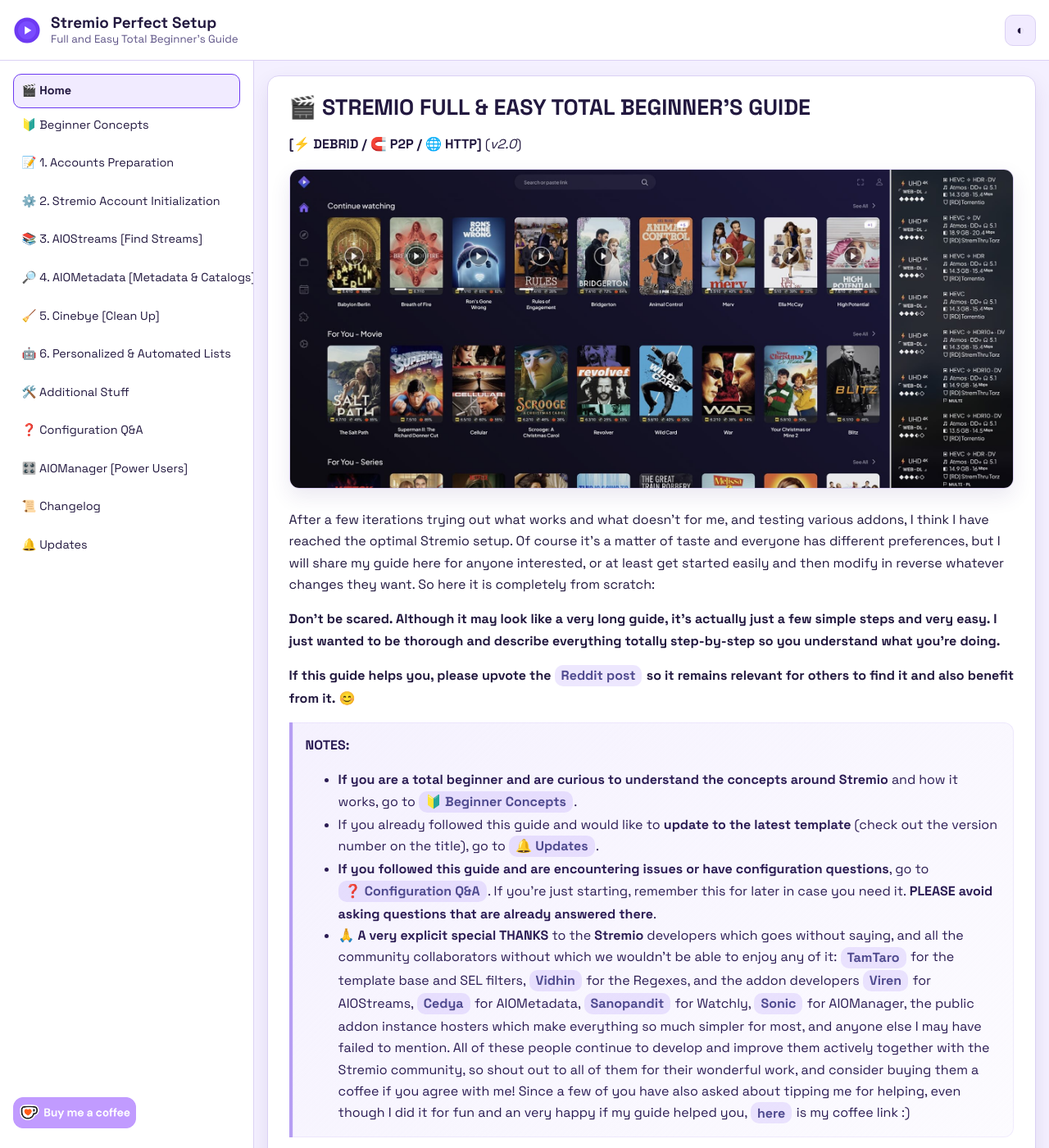
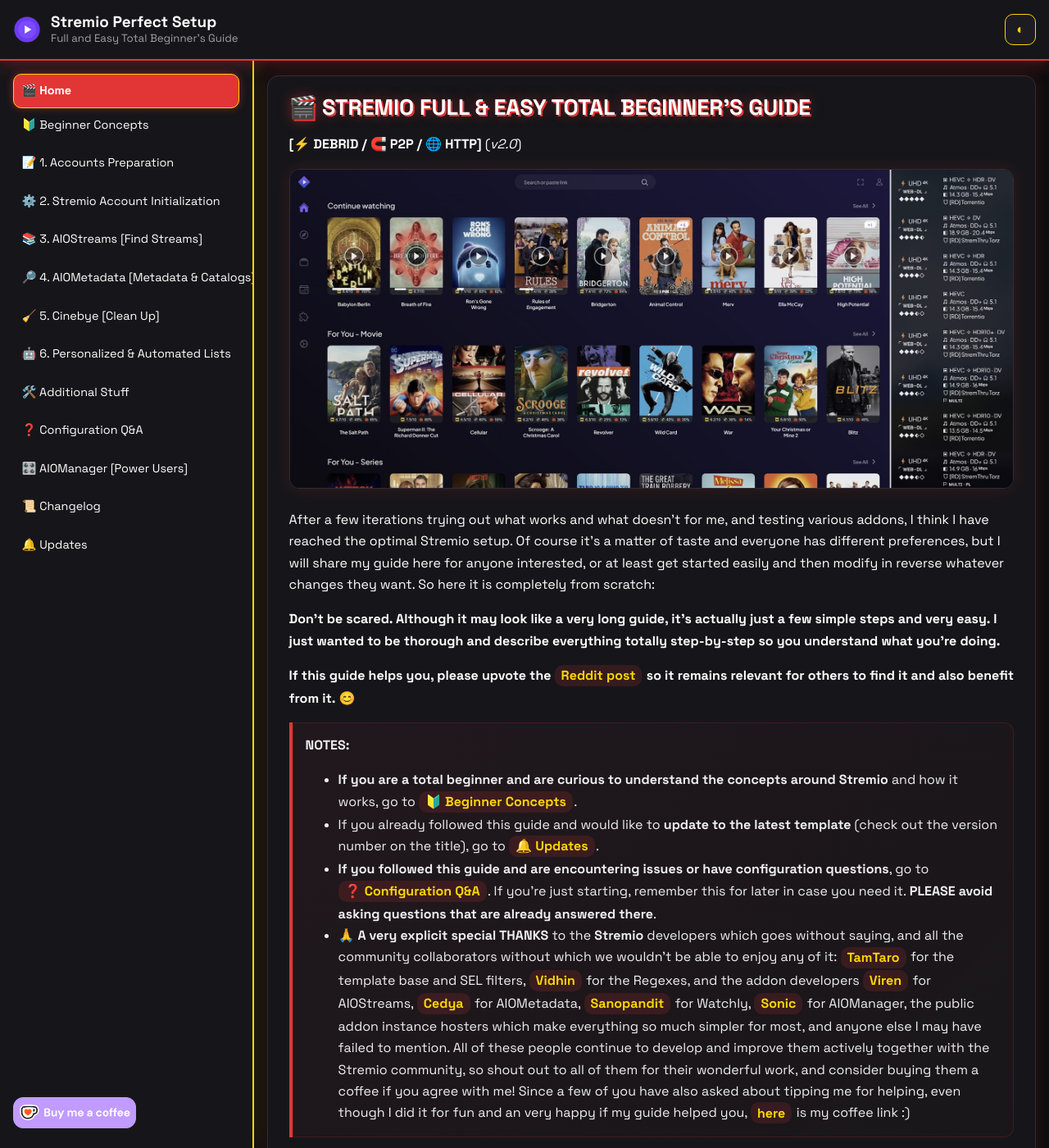
Before and after one commit to bimbipsubteam/bimbip-stremio, a Jekyll site: the page built from docs/index.md, in a window 1280 px wide and 1400 px high. Shown: the whole window at 82% size. Built offline with Jekyll 4.4.1, drawn with Linux system fonts in a browser that asks for light colours.

Commit message:
Update style.css

```diff
--- a/docs/assets/css/style.css
+++ b/docs/assets/css/style.css
@@ -1,38 +1,38 @@
 :root {
   --header-height: 74px;
   --sidebar-width: clamp(310px, 24vw, 410px);
-  --bg: #f4f0ff;
-  --panel: #ffffff;
-  --panel-2: #f1ebff;
-  --text: #22183f;
-  --muted: #5e5487;
-  --accent: #6d3af2;
-  --accent-2: #8f68ff;
-  --border: #dbd1f4;
-  --shadow: 0 10px 24px rgba(57, 35, 116, 0.1);
+
+  /* Palette Deadpool & Wolverine - Vapor Edition */
+  --bg: #0d0d0f;              /* Đen sâu */
+  --panel: #16161a;           /* Xám đen */
+  --panel-2: #1c1c22;
+  --text: #ffffff;
+  --muted: #a0a0a5;
+
+  --accent: #E23636;          /* Đỏ Deadpool */
+  --accent-2: #FFD700;        /* Vàng Wolverine */
+
+  --border: #2d2d35;
+  --shadow: 0 0 20px rgba(226, 54, 54, 0.15); /* Glow đỏ nhẹ */
   --radius: 14px;
-  --pill-bg: rgba(109, 58, 242, 0.12);
-  --pill-text: #4f4a8f;
-  --quote-bg: color-mix(in srgb, var(--accent) 7%, white 93%);
-  --quote-border: color-mix(in srgb, var(--accent) 34%, var(--border) 66%);
-  --quote-text: color-mix(in srgb, var(--text) 88%, var(--accent) 12%);
+
+  --pill-bg: rgba(226, 54, 54, 0.15);
+  --pill-text: #FFD700;       /* Chữ vàng trên nền đỏ */
+
+  --quote-bg: rgba(226, 54, 54, 0.05);
+  --quote-border: #E23636;
+  --quote-text: #f0f0f0;
 }
 
+/* Ép chế độ tối luôn rực rỡ */
 html[data-theme="dark"] {
-  --bg: #171127;
-  --panel: #211738;
-  --panel-2: #2a1f45;
-  --text: #f3eefe;
-  --muted: #c3b6ec;
-  --accent: #9c7dff;
-  --accent-2: #b49dff;
-  --border: #3a2d5b;
-  --shadow: 0 12px 28px rgba(0, 0, 0, 0.38);
-  --pill-bg: rgba(180, 157, 255, 0.16);
-  --pill-text: #efe9ff;
-  --quote-bg: color-mix(in srgb, var(--accent) 12%, var(--panel) 88%);
-  --quote-border: color-mix(in srgb, var(--accent) 42%, var(--border) 58%);
-  --quote-text: color-mix(in srgb, var(--text) 92%, var(--accent) 8%);
+  --bg: #050505;
+  --panel: #0f0f12;
+  --panel-2: #1a1a1f;
+  --border: #331a1a;          /* Border đỏ tối */
+  --accent: #E23636;
+  --accent-2: #FFD700;
+  --shadow: 0 0 25px rgba(226, 54, 54, 0.25);
 }
 
 * { box-sizing: border-box; }
@@ -414,3 +414,63 @@
     border-radius: 12px;
   }
 }
+
+/* Hiệu ứng Tiêu đề phát sáng kiểu Deadpool */
+h1, h2, h3 {
+  color: #fff !important;
+  text-shadow: 2px 2px 0px var(--accent), 0 0 15px rgba(226, 54, 54, 0.5);
+  text-transform: uppercase;
+  font-weight: 800 !important;
+}
+
+/* Thanh Topbar - Border Đỏ Deadpool rực rỡ */
+.topbar {
+  border-bottom: 2px solid var(--accent) !important;
+  box-shadow: 0 4px 20px rgba(226, 54, 54, 0.3);
+}
+
+/* Thanh Sidebar - Border Vàng Wolverine xẻ dọc */
+.sidebar {
+  border-right: 2px solid var(--accent-2) !important;
+  box-shadow: 5px 0 20px rgba(255, 215, 0, 0.1);
+}
+
+/* Biến các link thành màu vàng rực rỡ của Wolverine */
+a {
+  color: var(--accent-2);
+  transition: all 0.3s ease;
+}
+
+a:hover {
+  color: #fff;
+  text-shadow: 0 0 10px var(--accent-2);
+}
+
+/* Biến các nút Icon thành màu Đỏ/Vàng */
+.icon-btn {
+  border-color: var(--accent-2) !important;
+  color: var(--accent-2) !important;
+}
+
+.icon-btn:hover {
+  background: var(--accent) !important;
+  color: #fff !important;
+  border-color: var(--accent) !important;
+  box-shadow: 0 0 15px var(--accent);
+}
+
+/* Thanh điều hướng đang chọn (Active) */
+.nav-link[aria-current="page"] {
+  background: var(--accent) !important; /* Nền đỏ */
+  color: #fff !important;               /* Chữ trắng */
+  border-color: var(--accent-2) !important; /* Viền vàng */
+  box-shadow: 0 0 10px rgba(226, 54, 54, 0.5);
+}
+
+/* Tùy chỉnh thanh cuộn (Scrollbar) cho chất Vapor */
+::-webkit-scrollbar { width: 8px; }
+::-webkit-scrollbar-track { background: var(--bg); }
+::-webkit-scrollbar-thumb {
+  background: linear-gradient(var(--accent), var(--accent-2));
+  border-radius: 10px;
+}
```
